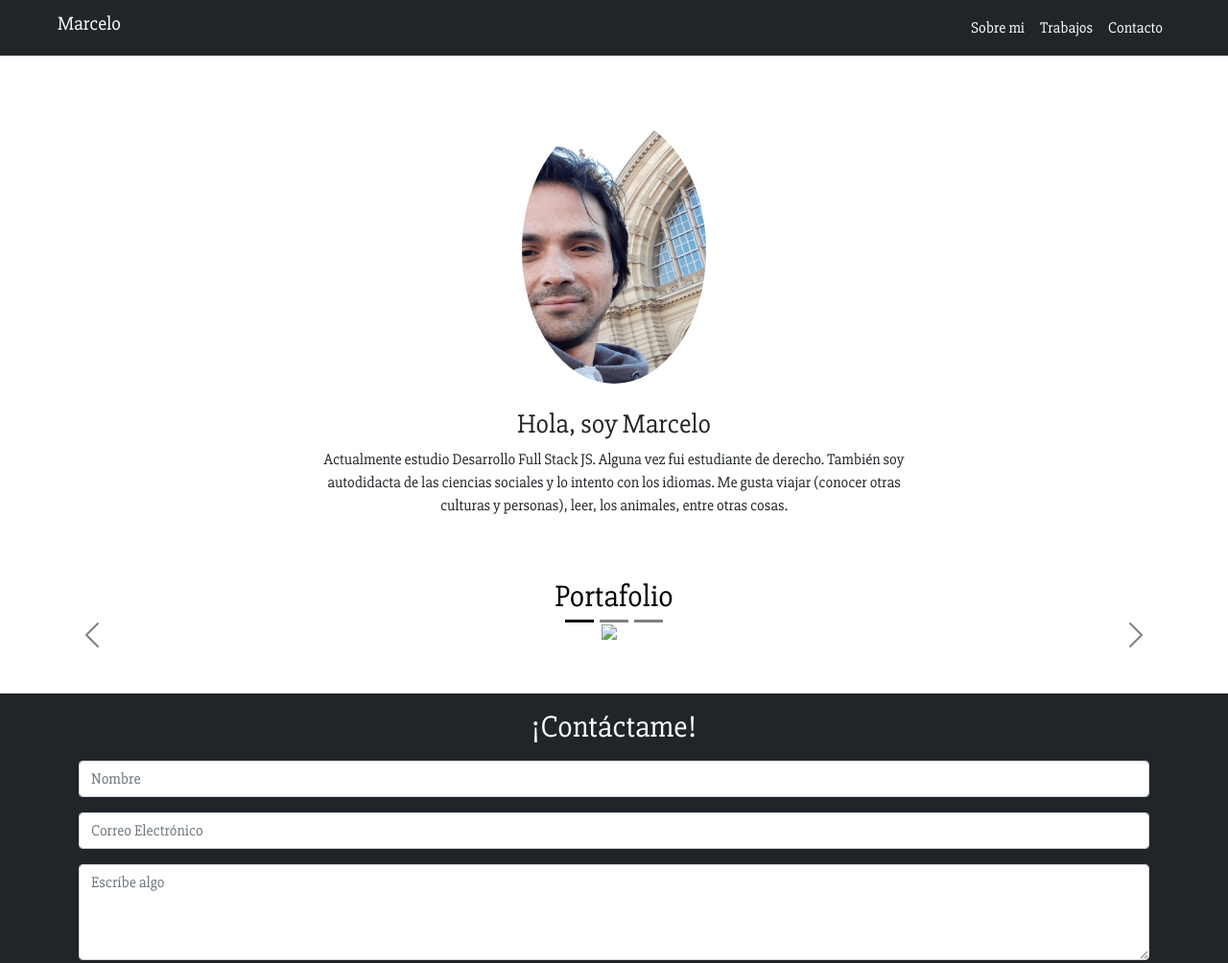
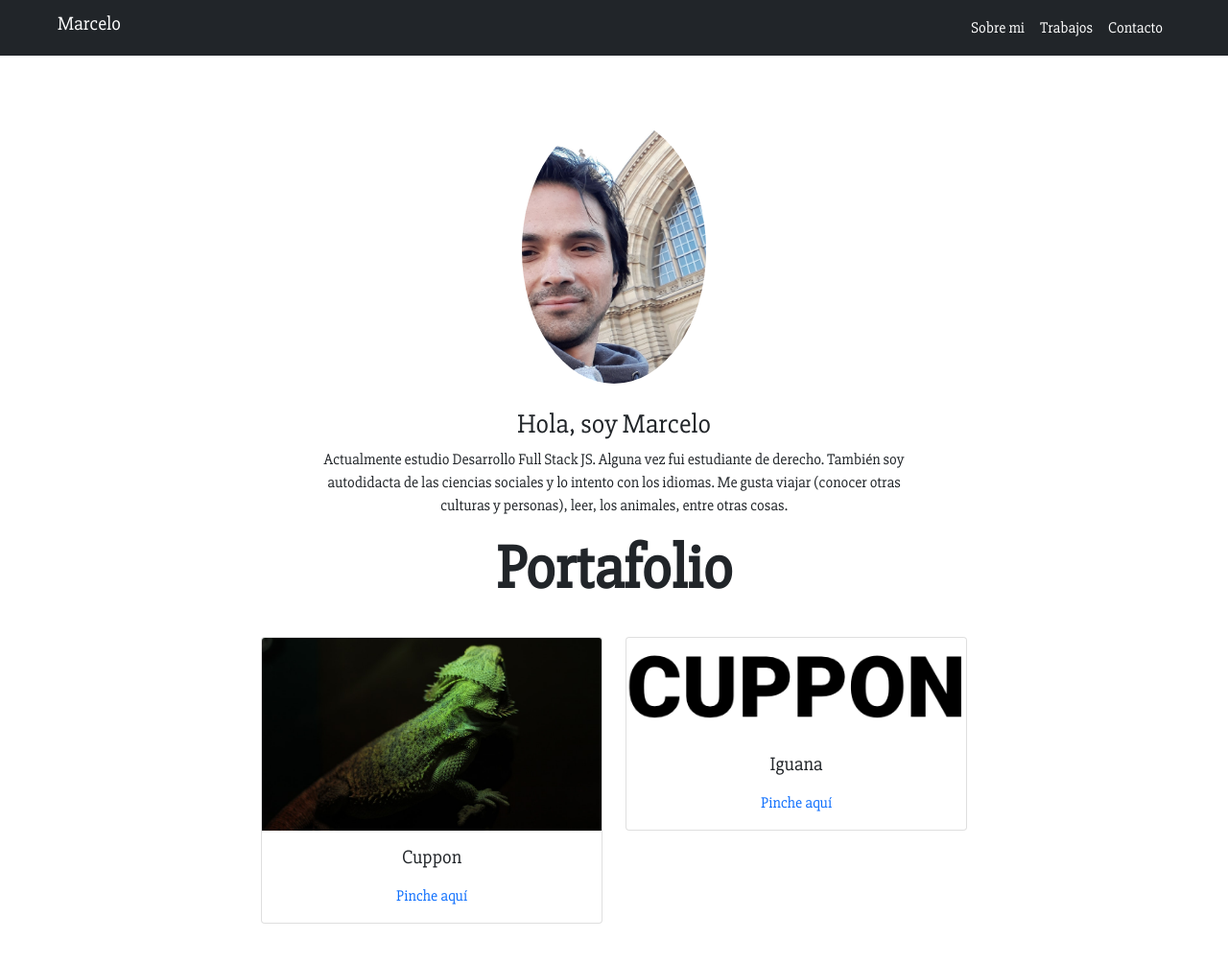
Before and after one commit to Lup018/Lup018.github.io, a plain HTML site: page index.html in a window 1280 px wide. Shown: the top 1004 px of the page at 96% size. Drawn offline with nearby package versions, Linux system fonts and the light colour scheme; a web font is replaced by a local one.

Commit message:
project image changed

```diff
--- a/assets/style/style.css
+++ b/assets/style/style.css
@@ -2,16 +2,16 @@ body {
     font-family: 'Slabo 27px', serif;
 }
 
-main {
+header {
     text-align: center;
     padding-top: 5%;
 }
 
-main h3 {
+header h3 {
     padding-top: 2%;
 }
 
-main p {
+header p {
     padding-left: 25%;
     padding-right: 25%;
 }
--- a/index.html
+++ b/index.html
@@ -37,53 +37,41 @@
         </div>
     </nav>
 
-    <main>
+    <header>
       <img class="image-me" src="./assets/imgs/marcelo.jpg" alt="Foto de Marcelo Toro">
       <h3 class="description">Hola, soy Marcelo</h3>
        <p class="description">Actualmente estudio Desarrollo Full Stack JS. Alguna vez fui estudiante de derecho. También soy autodidacta de las ciencias sociales y lo intento con los idiomas. Me gusta viajar (conocer otras culturas y personas), leer, los animales, entre otras cosas.</p>
+    </header>
+
+    <main>
+      <h2 class="display-3 fw-bold separation text-center">Portafolio</h2>
+      <div class="container">
+        <div class="row justify-content-center">
+          <div class="col-10 col-md-4 mt-4">
+            <div class="card">
+              <img src="./assets/imgs/bg-header.jpg" class="card-img-top image-card" alt="Imagen de iguana, desafío Iguana"/>
+              <div class="card-body">
+                <h5 class="card-title text-center mb-3">Cuppon</h5>
+                <div class="text-center">
+                  <a href="" target="blank" class="text-decoration-none">Pinche aquí</a>
+                </div>
+              </div>
+            </div>
+          </div>
+
+          <div class="col-10 col-md-4 mt-4">
+            <div class="card">
+              <img src="./assets/imgs/logo-black.png" class="card-img-top image-card" alt="Logo negro desafío Cuppon"/>
+              <div class="card-body">
+                <h5 class="card-title text-center mb-3">Iguana</h5>
+                <div class="text-center">
+                  <a href="#" target="blank" class="text-decoration-none">Pinche aquí</a>
+                </div>
+              </div>
+            </div>
+          </div>
     </main>
 
-  <section class="masthead bg-body text-white text-center">
-    <h2 class="portafolio">Portafolio</h2>
-    <div id="carouselExampleDark" class="carousel carousel-dark slide" data-bs-ride="carousel">
-      <div class="carousel-indicators">
-        <button type="button" data-bs-target="#carouselExampleDark" data-bs-slide-to="0" class="active" aria-current="true" aria-label="Slide 1"></button>
-        <button type="button" data-bs-target="#carouselExampleDark" data-bs-slide-to="1" aria-label="Slide 2"></button>
-        <button type="button" data-bs-target="#carouselExampleDark" data-bs-slide-to="2" aria-label="Slide 3"></button>
-      </div>
-      <div class="carousel-inner">
-        <div class="carousel-item active" data-bs-interval="10000">
-          <img class="" src="" class="d-block w-100" alt="...">
-          <div class="carousel-caption d-none d-md-block">
-            <h5></h5>
-            <p></p>
-          </div>
-        </div>
-        <div class="carousel-item" data-bs-interval="2000">
-          <img src="..." class="d-block w-100" alt="...">
-          <div class="carousel-caption d-none d-md-block">
-            <h5>Second slide label</h5>
-            <p>Some representative placeholder content for the second slide.</p>
-          </div>
-        </div>
-        <div class="carousel-item">
-          <img src="..." class="d-block w-100" alt="...">
-          <div class="carousel-caption d-none d-md-block">
-            <h5>Third slide label</h5>
-            <p>Some representative placeholder content for the third slide.</p>
-          </div>
-        </div>
-      </div>
-      <button class="carousel-control-prev" type="button" data-bs-target="#carouselExampleDark" data-bs-slide="prev">
-        <span class="carousel-control-prev-icon" aria-hidden="true"></span>
-        <span class="visually-hidden">Previous</span>
-      </button>
-      <button class="carousel-control-next" type="button" data-bs-target="#carouselExampleDark" data-bs-slide="next">
-        <span class="carousel-control-next-icon" aria-hidden="true"></span>
-        <span class="visually-hidden">Next</span>
-      </button>
-    </div>
-  </section>
   <footer>
     <div class="bg-dark text-center text-white mt-5">
       <form class="mt-5">
```
Also changed, not shown: assets/imgs/bg-header.jpg (added), assets/imgs/logo-black.png (added), 1 other file.
